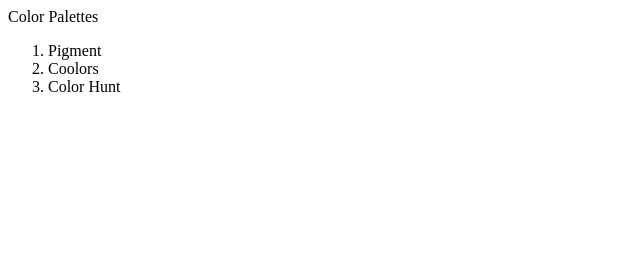
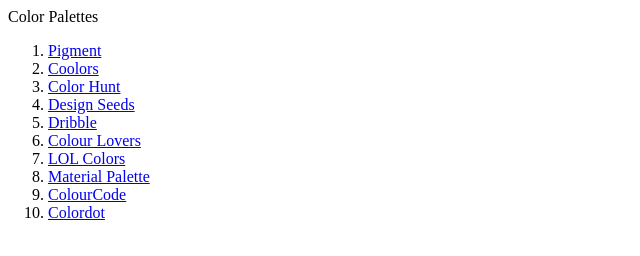
Before and after one commit to tux7P/Dev-Links, a plain HTML site: page index.html in a window 1280 px wide. Shown: the whole page, without its empty margins (0-640 px from the left). Drawn offline with Linux system fonts and the light colour scheme.

Commit message:
Update Link

```diff
--- a/index.html
+++ b/index.html
@@ -11,9 +11,16 @@
 <body>
     Color Palettes
     <ol>
-        <li>Pigment </li>
-        <li>Coolors</li>
-        <li>Color Hunt</li>
+        <li> <a href="http://pigment.shapefactory.co/" target="_blank">Pigment</a> </li>
+        <li> <a href="https://coolors.co/" target="_blank">Coolors</a> </li>
+        <li> <a href="https://colorhunt.co/" target="_blank">Color Hunt </a> </li>
+        <li> <a href="https://www.design-seeds.com/" target="_blank">Design Seeds</a></li>
+        <li> <a href="https://dribbble.com/shots?color=000000" target="_blank"> Dribble</a> </li>
+        <li> <a href="https://www.colourlovers.com/palettes" target="_blank"> Colour Lovers</a> </li>
+        <li> <a href="https://www.webdesignrankings.com/resources/lolcolors/" target="_blank"> LOL Colors</a> </li>
+        <li> <a href="https://www.materialpalette.com/" target="_blank"> Material Palette</a> </li>
+        <li> <a href="https://colourco.de/" target="_blank">ColourCode </a> </li>
+        <li> <a href="https://color.hailpixel.com/" target="_blank">Colordot </a> </li>
     </ol>
 
 </body>
```
